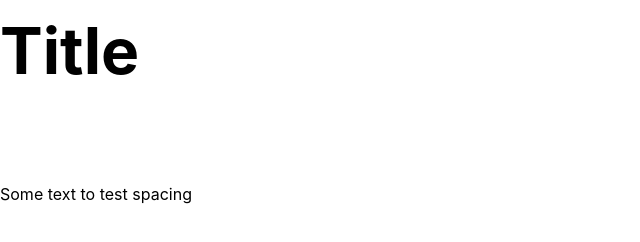
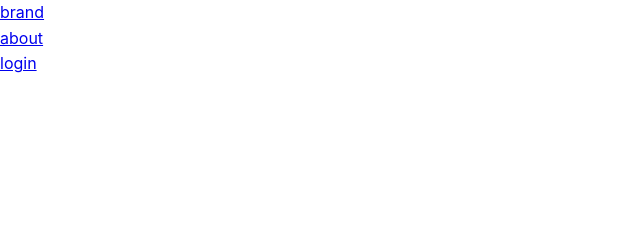
Before and after one commit to kieran6roberts/Kieran-SaaS-Landing, a website: page index.html in a window 1280 px wide. Shown: the whole page, without its empty margins (0-640 px from the left). Drawn offline with nearby package versions, Linux system fonts and the light colour scheme; files that its build step writes are made by us from their sources.

Commit message:
basic navbar markup

```diff
--- a/index.html
+++ b/index.html
@@ -17,7 +17,29 @@
     <title>Kieran's SaaS Landing</title>
 </head>
 <body>
-    <h1>Title</h1>
-    <p>Some text to test spacing</p>
+    <nav
+    aria-label="main-navigation"
+    class="nav"
+    >
+        <a
+        aria-label="Home Page"
+        class="nav__logo"
+        href="/"
+        >
+            brand
+        </a>
+        <ul class="nav__items">
+            <li class="nav__item">
+                <a href="/">
+                    about
+                </a>
+            </li>
+            <li class="nav__item">
+                <a href="/">
+                    login
+                </a>
+            </li>
+        </ul>
+    </nav>
 </body>
 </html>
```
